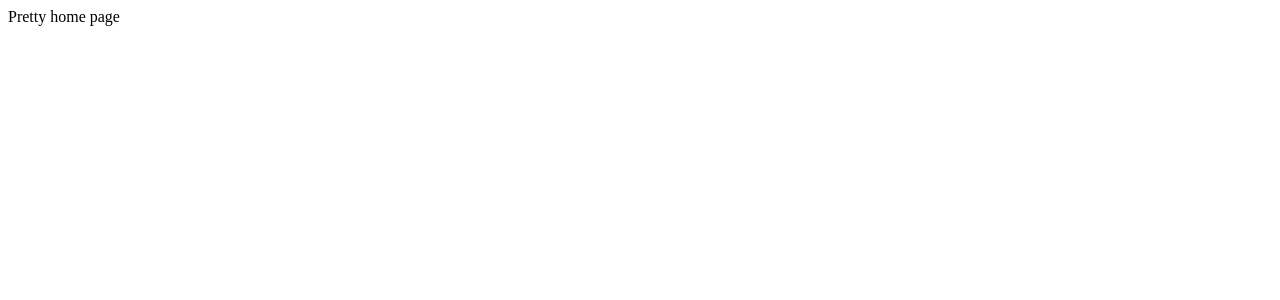
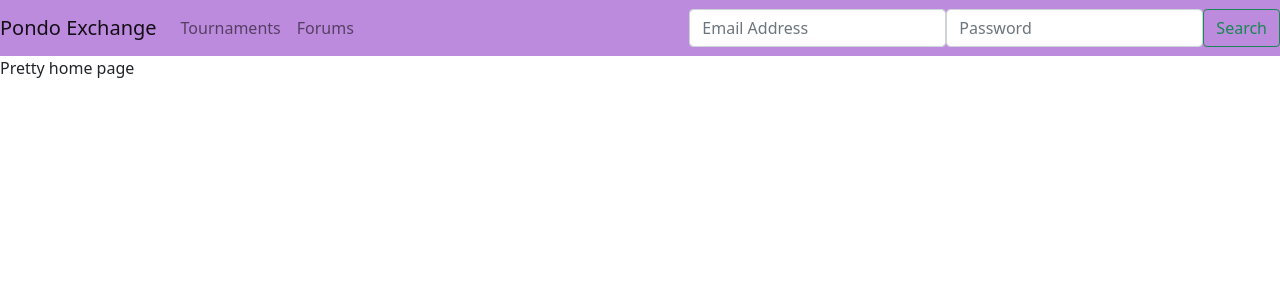
Before and after one commit to pondo-exchange/front-end, a React (Create React App) app: page / in a window 1280 px wide. Shown: the top 300 px of the page. Built offline with nearby package versions, Linux system fonts and the light colour scheme.

Commit message:
Added Navbar

```diff
--- a/src/App.jsx
+++ b/src/App.jsx
@@ -1,9 +1,10 @@
-import Webpages from "./webpages";
+import Pages from "./pages";
+import 'bootstrap/dist/css/bootstrap.min.css';
 
 function App() {
   return (
     <div>
-      <Webpages />
+      <Pages />
     </div>
   );
 }
--- /dev/null
+++ b/src/components/navbar/navbar.css
@@ -0,0 +1,3 @@
+.color-nav {
+    background-color: #BD8BDD !important;
+}
--- /dev/null
+++ b/src/components/navbar/navbar.jsx
@@ -0,0 +1,30 @@
+import React, { useState } from "react";
+import { Navbar as BootstrapNavbar, Nav, Form, FormControl, Button } from "react-bootstrap";
+import "./navbar.css";
+
+function Navbar() {
+    return (
+        <BootstrapNavbar className="color-nav">
+            <BootstrapNavbar.Brand href="#home">Pondo Exchange</BootstrapNavbar.Brand>
+            <Nav className="me-auto">
+                  <Nav.Link href="/tournaments-list">Tournaments</Nav.Link>
+                  <Nav.Link href="#forums">Forums</Nav.Link>
+            </Nav>
+            <Form className="d-flex">
+                <FormControl
+                    type="email"
+                    placeholder="Email Address"
+                    aria-label="Email address"
+                />
+                <FormControl
+                    type="password"
+                    placeholder="Password"
+                    aria-label="Password"
+                />
+                <Button variant="outline-success">Search</Button>
+            </Form>
+        </BootstrapNavbar>
+    )
+}
+
+export default Navbar;
--- /dev/null
+++ b/src/pages/home/home.jsx
@@ -0,0 +1,15 @@
+import React, { useState } from "react";
+import Navbar from "../../components/navbar/navbar";
+
+function Home() {
+    const [auth, setAuth] = useState(false);
+
+    return (
+        <div>
+            <Navbar />
+            Pretty home page
+        </div>
+    )
+}
+
+export default Home;
--- a/src/webpages/index.jsx
+++ b/src/pages/index.jsx
@@ -1,4 +1,4 @@
-import { BrowserRouter as Router, Routes, Switch, Route, Link } from "react-router-dom";
+import { BrowserRouter as Router, Routes, Route } from "react-router-dom";
 
 import Home from "./home/home";
 import Profile from "./profile/profile";
--- a/src/webpages/home/home.jsx
+++ /dev/null
@@ -1,9 +0,0 @@
-function Home() {
-    return (
-        <div>
-            Pretty home page
-        </div>
-    )
-}
-
-export default Home;
```
Also changed, not shown: src/pages/instrument view/instrument_view.jsx (renamed from src/webpages/instrument view/instrument_view.jsx), src/pages/profile/profile.jsx (renamed from src/webpages/profile/profile.jsx), src/pages/tournament view/tournament_view.jsx (renamed from src/webpages/tournament view/tournament_view.jsx), src/pages/tournaments list/tournaments_list.jsx (renamed from src/webpages/tournaments list/tournaments_list.jsx).
